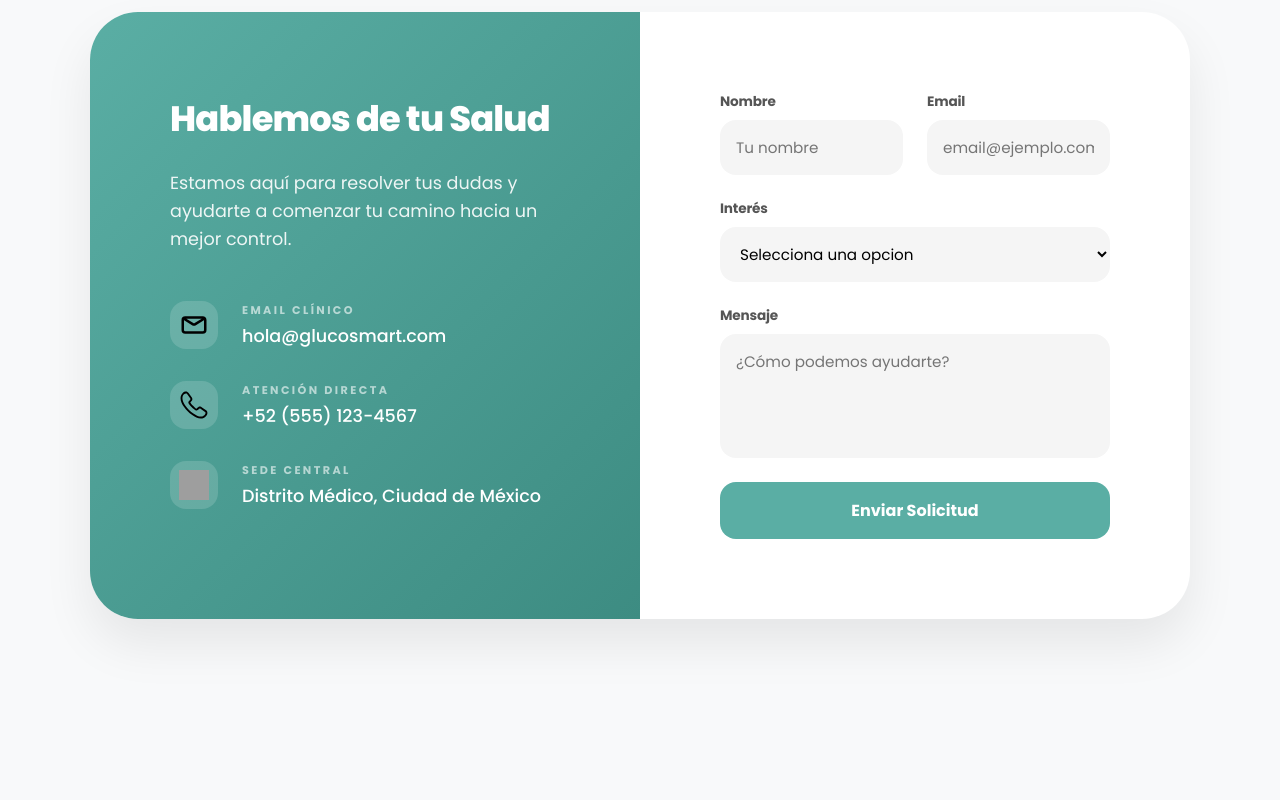
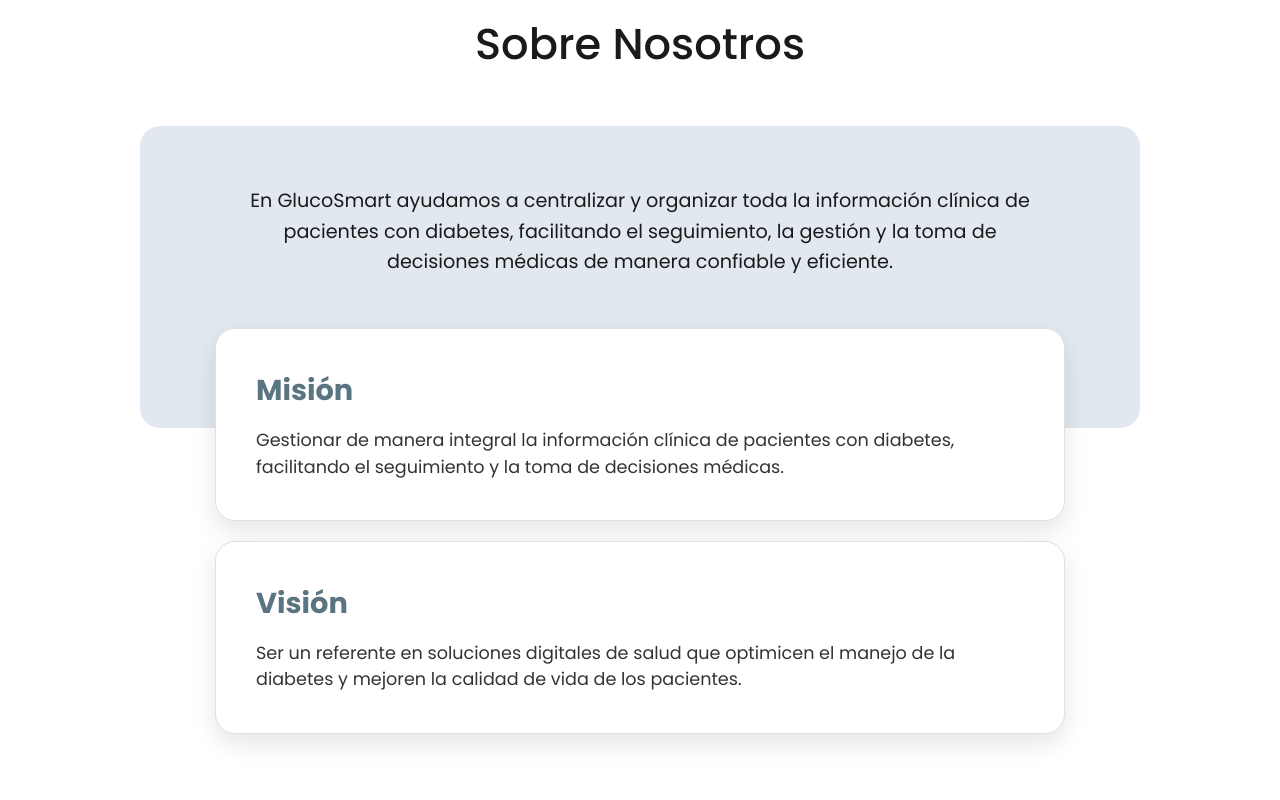
Before and after one commit to MTS-OpenSource/IntegraVida, an Angular app: page /landing in a window 1280 px wide. Shown: the part 1900-2700 px from the top of the page. Before the commit the page ends 2599 px from the top, so only its background shows below. Built offline with nearby package versions, Linux system fonts and the light colour scheme; grey boxes are pictures that could not be loaded.

Commit message:
feat: implementacion de seccion Sobre Nosotros con diseno de tarjetas superpuestas

```diff
--- a/src/app/components/about/about.css
+++ b/src/app/components/about/about.css
@@ -0,0 +1,68 @@
+.about-section {
+  padding: 80px 20px;
+  background-color: white; /* O el color de fondo que prefieras */
+  display: flex;
+  flex-direction: column;
+  align-items: center;
+  font-family: 'Poppins', sans-serif;
+}
+
+.about-title {
+  font-size: 2.7rem;
+  font-weight: 500;
+  margin-bottom: 50px;
+  color: #1a1a1a;
+}
+
+.about-container {
+  width: 100%;
+  max-width: 1000px;
+  position: relative;
+  display: flex;
+  flex-direction: column;
+  align-items: center;
+}
+
+.about-main-card {
+  background-color: #E2E8F0; /* Color gris azulado de la imagen */
+  padding: 60px 80px 150px 80px; /* Padding extra abajo para dar espacio a las tarjetas */
+  border-radius: 20px;
+  text-align: center;
+  width: 100%;
+}
+
+.about-main-card p {
+  font-size: 1.2rem;
+  line-height: 1.6;
+  color: #1a1a1a;
+  max-width: 800px;
+  margin: 0 auto;
+}
+
+.values-container {
+  display: flex;
+  flex-direction: column;
+  gap: 20px;
+  margin-top: -100px; /* Sube las tarjetas para que se superpongan al cuadro gris */
+  width: 85%;
+}
+
+.value-card {
+  background: white;
+  padding: 40px;
+  border-radius: 20px;
+  box-shadow: 0 10px 25px rgba(0, 0, 0, 0.1);
+  border: 1px solid #e0e0e0;
+}
+
+.value-card h3 {
+  color: #5B7482; /* Color azul acero de los títulos */
+  font-size: 1.8rem;
+  margin-bottom: 15px;
+}
+
+.value-card p {
+  font-size: 1.1rem;
+  color: #333;
+  line-height: 1.5;
+}
--- a/src/app/components/about/about.html
+++ b/src/app/components/about/about.html
@@ -1 +1,21 @@
-<p>about works!</p>
+<section id="nosotros-section" class="about-section">
+  <h2 class="about-title">{{ langService.translate('sobreNosotros') }}</h2>
+
+  <div class="about-container">
+    <div class="about-main-card">
+      <p>{{ langService.translate('descripcionGeneral') }}</p>
+    </div>
+
+    <div class="values-container">
+      <div class="value-card">
+        <h3>{{ langService.translate('mision') }}</h3>
+        <p>{{ langService.translate('misionTexto') }}</p>
+      </div>
+
+      <div class="value-card">
+        <h3>{{ langService.translate('vision') }}</h3>
+        <p>{{ langService.translate('visionTexto') }}</p>
+      </div>
+    </div>
+  </div>
+</section>
--- a/src/app/core/services/lenguage.service.ts
+++ b/src/app/core/services/lenguage.service.ts
@@ -43,6 +43,12 @@
       historialMedico: 'Historial Médico',
       convertidorPdf: 'Convertidor a PDF',
       controlDatos: 'Control de Datos',
+      sobreNosotros: 'Sobre Nosotros',
+      descripcionGeneral: 'En GlucoSmart ayudamos a centralizar y organizar toda la información clínica de pacientes con diabetes, facilitando el seguimiento, la gestión y la toma de decisiones médicas de manera confiable y eficiente.',
+      mision: 'Misión',
+      misionTexto: 'Gestionar de manera integral la información clínica de pacientes con diabetes, facilitando el seguimiento y la toma de decisiones médicas.',
+      vision: 'Visión',
+      visionTexto: 'Ser un referente en soluciones digitales de salud que optimicen el manejo de la diabetes y mejoren la calidad de vida de los pacientes.',
     },
     en: {
       inicio: 'Home',
@@ -80,6 +86,12 @@
       historialMedico: 'Medical Records',
       convertidorPdf: 'PDF Converter',
       controlDatos: 'Data Control',
+      sobreNosotros: 'About Us',
+      descripcionGeneral: 'At GlucoSmart, we help centralize and organize all clinical information for diabetes patients, facilitating reliable and efficient monitoring, management, and medical decision-making.',
+      mision: 'Mission',
+      misionTexto: 'Integrally manage the clinical information of diabetes patients, facilitating monitoring and medical decision-making.',
+      vision: 'Vision',
+      visionTexto: 'To be a leader in digital health solutions that optimize diabetes management and improve patients\' quality of life.',
     }
   };
 
--- a/src/app/pages/pages/pages.html
+++ b/src/app/pages/pages/pages.html
@@ -1,4 +1,5 @@
 <app-navbar></app-navbar>
 <app-hero></app-hero>
 <app-services></app-services>
+<app-about></app-about>
 <app-contact></app-contact>
--- a/src/app/pages/pages/pages.ts
+++ b/src/app/pages/pages/pages.ts
@@ -3,6 +3,7 @@
 import {Hero} from "../../components/hero/hero";
 import {Navbar} from "../../shared/navbar/navbar";
 import { Services } from '../../components/services/services';
+import { About } from '../../components/about/about';
 
 @Component({
   selector: 'app-pages',
@@ -10,7 +11,8 @@
         Contact,
         Hero,
         Navbar,
-      Services
+      Services,
+      About
     ],
   templateUrl: './pages.html',
   styleUrl: './pages.css',
```
Also changed, not shown: src/app/components/about/about.ts (+5 -2 lines).
